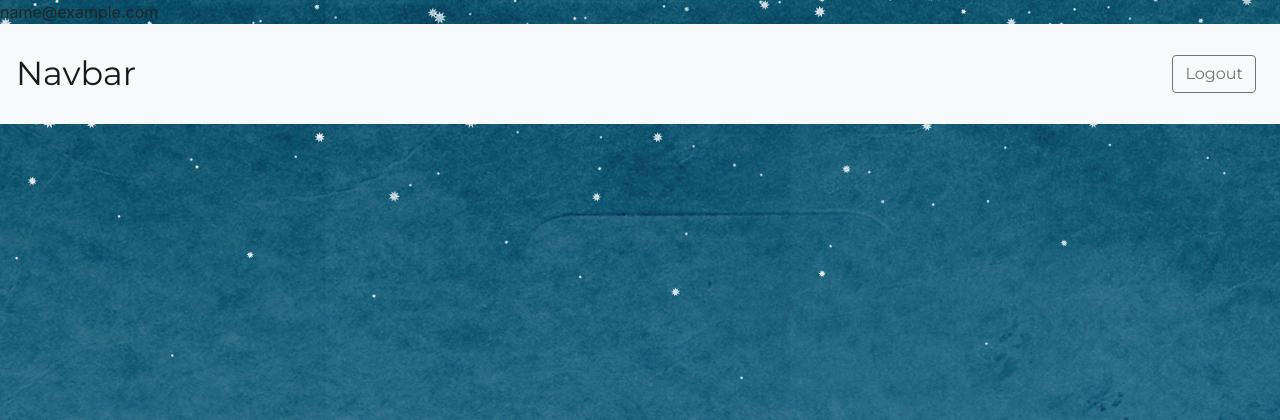
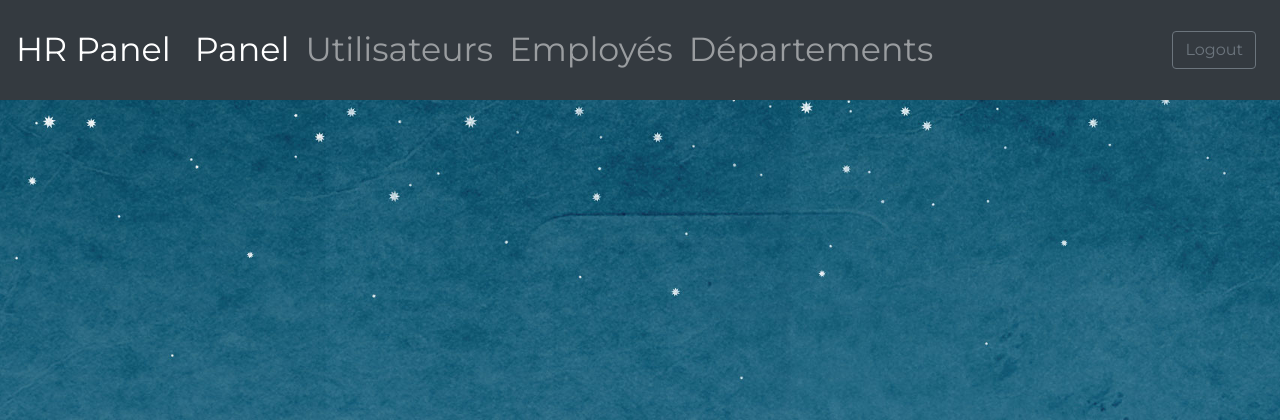
Before and after one commit to Stacced/hrpanel, a PHP site: page /home.php in a window 1280 px wide. Shown: the top 420 px of the page. Run offline with PHP 8.4, Linux system fonts and the light colour scheme; the visitor is signed in with stand-in values (Sample User, id 1).

Commit message:
core/fix: home prep / random "1" below login form - fixed the random "1" that was appearing below login form (don't echo an include func) - no more error messages when loading form w/o data submitted - added navbar for home (wip)

```diff
--- a/home.php
+++ b/home.php
@@ -4,8 +4,6 @@ session_start();
 if (!isset($_SESSION['loggedin'])) {
     header("Location: index.php");
     die();
-} else {
-    echo $_SESSION['user'];
 }
 
 ?>
@@ -19,10 +17,32 @@ if (!isset($_SESSION['loggedin'])) {
           integrity="sha384-ggOyR0iXCbMQv3Xipma34MD+dH/1fQ784/j6cY/iJTQUOhcWr7x9JvoRxT2MZw1T" crossorigin="anonymous">
 </head>
 <body>
-<nav class="navbar navbar-light bg-light">
-    <a class="navbar-brand" href="#">Navbar</a>
-    <a href="logout.php"><button class="btn btn-outline-secondary mr-sm-2" type="button">Logout</button></a>
-</nav>
+<header>
+    <nav class="navbar navbar-expand-lg navbar-dark bg-dark">
+        <a class="navbar-brand" href="#">HR Panel</a>
+        <button class="navbar-toggler" type="button" data-toggle="collapse" data-target="#navbarNav"
+                aria-controls="navbarNav" aria-expanded="false" aria-label="Toggle navigation">
+            <span class="navbar-toggler-icon"></span>
+        </button>
+        <div class="collapse navbar-collapse" id="navbarNav">
+            <ul class="navbar-nav">
+                <li class="nav-item active">
+                    <a class="nav-link" href="home.php">Panel</a>
+                </li>
+                <li class="nav-item">
+                    <a class="nav-link" href="">Utilisateurs</a>
+                </li>
+                <li class="nav-item">
+                    <a class="nav-link" href="">Employés</a>
+                </li>
+                <li class="nav-item">
+                    <a class="nav-link" href="">Départements</a>
+                </li>
+            </ul>
+        </div>
+        <a href="logout.php"><button class="btn btn-outline-secondary mr-sm-2" type="button">Logout</button></a>
+    </nav>
+</header>
 
 <script src="https://code.jquery.com/jquery-3.3.1.slim.min.js"
         integrity="sha384-q8i/X+965DzO0rT7abK41JStQIAqVgRVzpbzo5smXKp4YfRvH+8abtTE1Pi6jizo"
--- a/index.php
+++ b/index.php
@@ -29,7 +29,7 @@
 </header>
 
 <div id="middleWrapper">
-    <?= require("login.php") ?>
+    <?php include('login.php') ?>
 </div>
 
 <script src="https://code.jquery.com/jquery-3.3.1.slim.min.js" integrity="sha384-q8i/X+965DzO0rT7abK41JStQIAqVgRVzpbzo5smXKp4YfRvH+8abtTE1Pi6jizo" crossorigin="anonymous"></script>
```
Also changed, not shown: login.php (+19 -11 lines).
